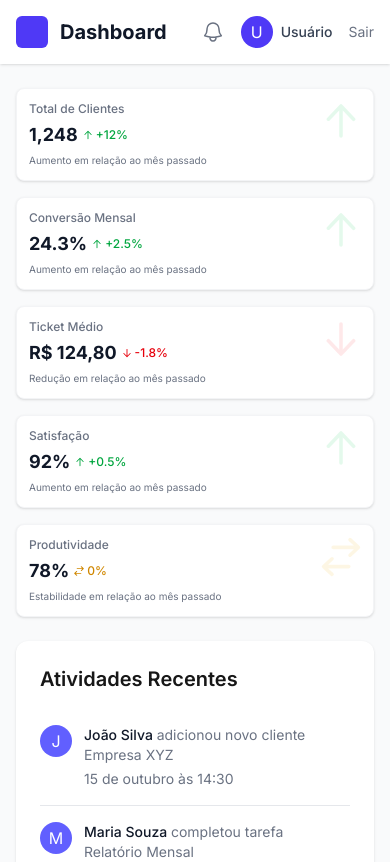
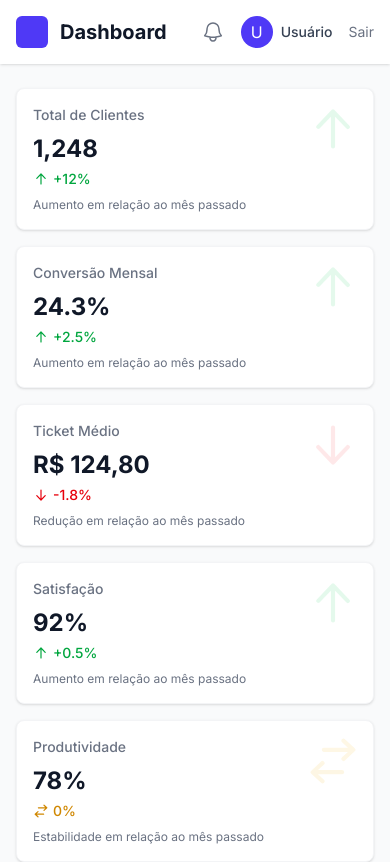
Before and after one commit to moisesrmartins/supabase-login, a Next.js app in the folder supabase-login/: page /dashboard in a window 390 px wide. Shown: the top 862 px of the page. Built offline with nearby package versions, Linux system fonts and the light colour scheme; no server answers.

Commit message:
Correções e ajustes no StatsCard.tsx

```diff
--- a/supabase-login/src/app/dashboard/page.tsx
+++ b/supabase-login/src/app/dashboard/page.tsx
@@ -50,7 +50,7 @@ export default function Dashboard() {
 
                 <main>
                     <div className="max-w-7xl mx-auto py-6 sm:px-6 lg:px-8">
-                        <div className="grid grid-cols-1 sm:grid-cols-2 md:grid-cols-3 lg:grid-cols-4 xl:grid-cols-5 gap-4 px-4">
+                        <div className="grid grid-cols-1 sm:grid-cols-2 md:grid-cols-3 lg:grid-cols-5 gap-4 px-4">
                             <StatsCard
                                 title="Total de Clientes"
                                 value="1,248"
--- a/supabase-login/src/components/Dashboard/StatsCard.tsx
+++ b/supabase-login/src/components/Dashboard/StatsCard.tsx
@@ -40,26 +40,25 @@ export default function StatsCard({ title, value, change, trend }: StatsCardProp
 
     return (
         <div className="bg-white rounded-lg shadow-sm border border-gray-100 overflow-hidden h-full relative">
-            {/* Ícone sutil de fundo */}
-            <div className={`absolute top-2 right-2 opacity-10 ${config.bgIconColor}`}>
-                <Icon className="h-12 w-12 md:h-14 md:w-14 lg:h-16 lg:w-16" />
+            <div className={`absolute top-3 right-3 opacity-10 ${config.bgIconColor}`}>
+                <Icon className="h-14 w-14" />
             </div>
 
-            <div className="p-3 sm:p-4 relative z-10 flex flex-col h-full">
-                <h3 className="text-xs sm:text-sm font-medium text-gray-500 truncate">{title}</h3>
+            <div className="p-4 relative z-10 flex flex-col h-full">
+                <h3 className="text-sm font-medium text-gray-500 truncate">{title}</h3>
 
-                <div className="mt-1 sm:mt-2 flex items-baseline">
-                    <div className="text-lg sm:text-xl md:text-2xl font-bold text-gray-900 truncate min-w-0">
+                <div className="mt-2 flex flex-col">
+                    <div className="text-2xl font-bold text-gray-900 truncate min-w-0">
                         {value}
                     </div>
 
-                    <div className={`ml-1 sm:ml-2 flex items-center text-xs sm:text-sm font-medium ${config.textColor}`}>
-                        <Icon className="h-3 w-3 sm:h-4 sm:w-4 mr-0.5 sm:mr-1" />
+                    <div className={`flex items-center text-sm font-medium ${config.textColor} mt-1`}>
+                        <Icon className="h-4 w-4 mr-1" />
                         {change}
                     </div>
                 </div>
 
-                <div className="mt-auto pt-1 sm:pt-2 text-[10px] xs:text-xs text-gray-500">
+                <div className="mt-2 text-xs text-gray-500 md:text-[13px]">
                     {config.label}
                 </div>
             </div>
```
